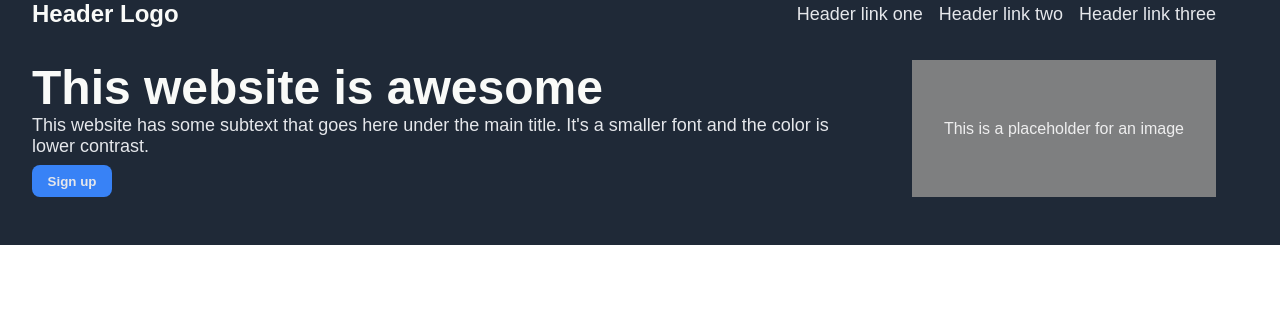
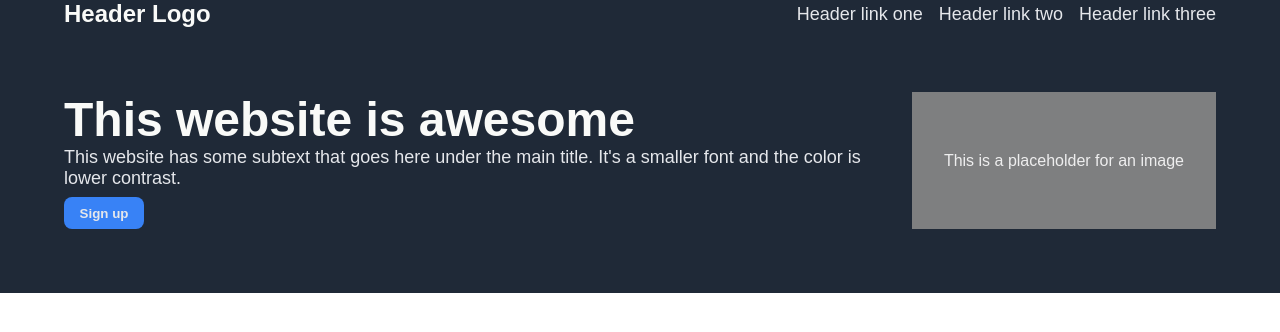
Before and after one commit to jawseep/landing-zone, a plain HTML site: page index.html in a window 1280 px wide. Drawn offline with Linux system fonts and the light colour scheme.

Commit message:
Edit the padding/margin on Header and website-main.

```diff
--- a/styles.css
+++ b/styles.css
@@ -11,6 +11,7 @@
     display: flex;
     background-color: #1f2937;
     color: #e5e7eb;
+    padding: 0rem 4rem 0rem 4rem;
 }
 
 .Header-logo {
@@ -19,7 +20,6 @@
     font-weight: bold;
     color: #f9faf8;
     flex-grow: 1;
-    margin-left: 2rem;
     align-items: center;
 }
 
@@ -28,8 +28,6 @@
     list-style: none;
     align-items: center;
     font-size: 18px;
-    padding-right: 2rem;
-    margin-right: 2rem;
 }
 
 .link1, .link2 {
@@ -40,8 +38,7 @@
     font-family: sans-serif;
     display: flex;
     background-color: #1f2937;
-    padding: 2rem 2rem 3rem;
-    /* padding-bottom: 3rem; */
+    padding: 4rem 4rem 4rem 4rem;
 }
 
 .webmain-1 {
@@ -77,14 +74,13 @@ button {
     display: flex;
     align-items: center;
     justify-content: center;
-    margin-right: 2rem;
     padding: 2rem;
     color: #eeeeee;
     background-color: #7e7f80;
     width: auto;
     flex-grow: 1;
     flex-shrink: 0;
-    margin-left: 1.5rem;
+    /* margin-left: 1.5rem; */
 }
 
 /* .Header {
```
